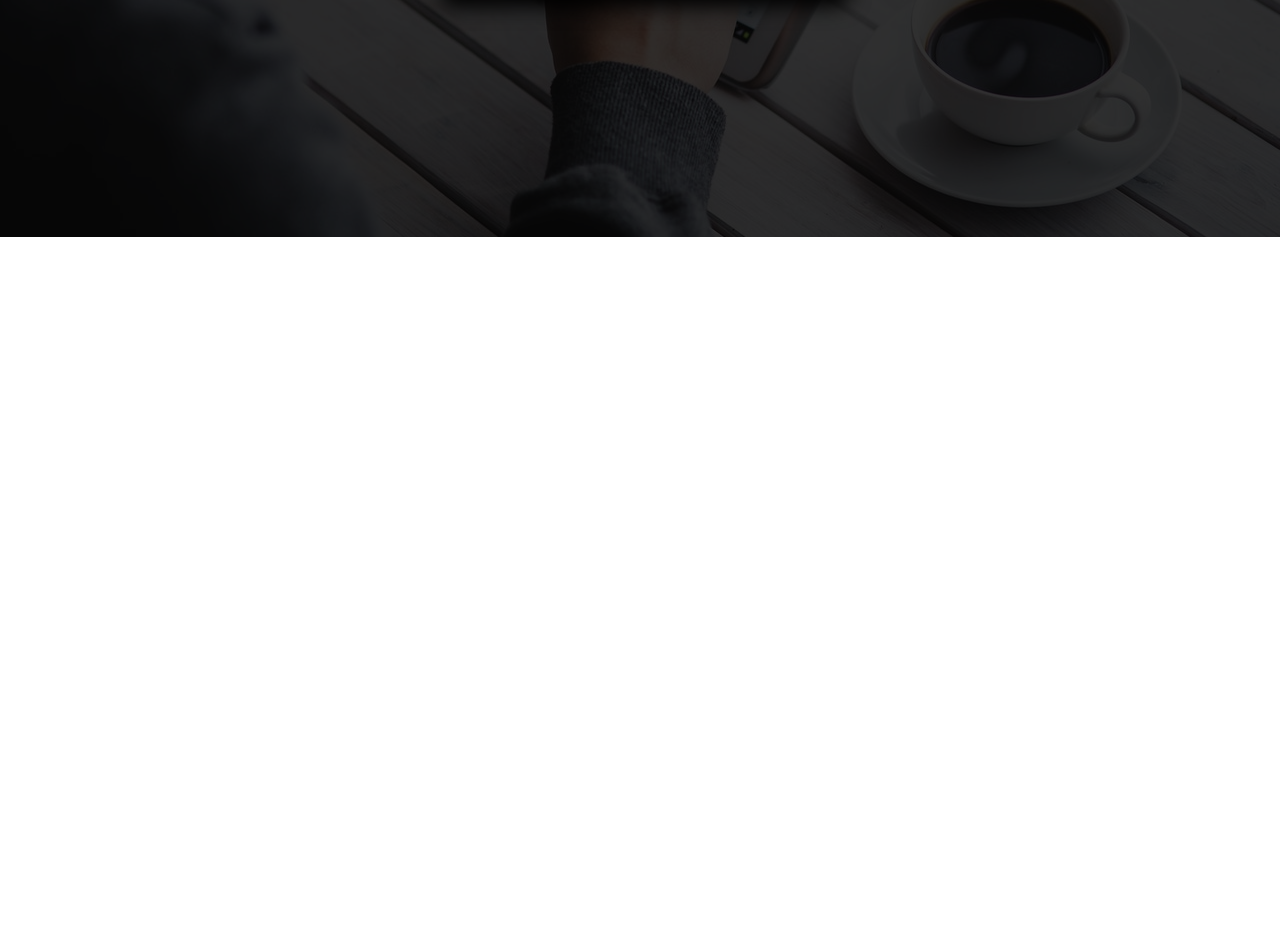
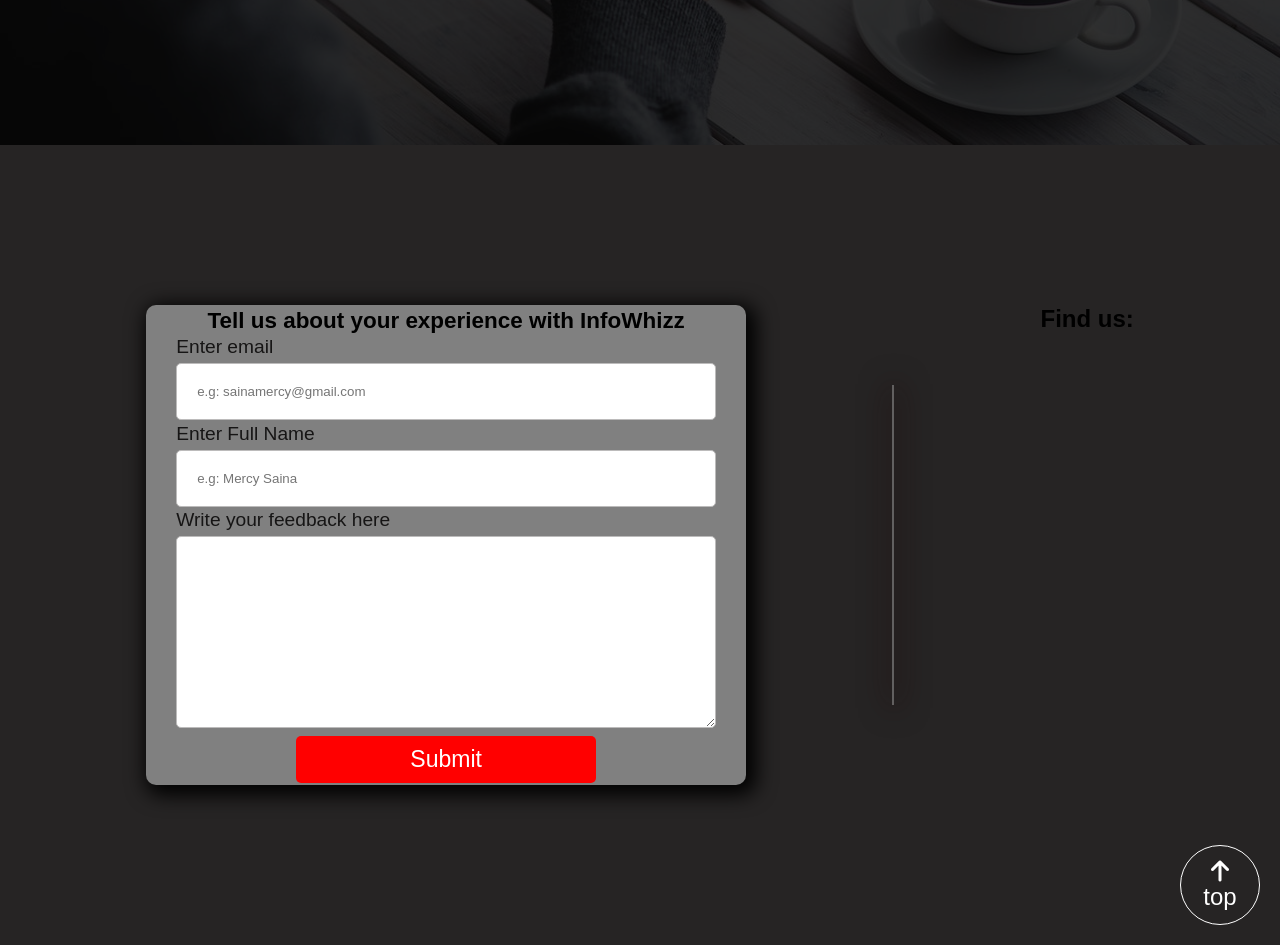
Before and after one commit to sainamercy/InfoWhiz-News, a website built with Parcel: page index.html in a window 1280 px wide. Shown: the part 655-1600 px from the top of the page. Before the commit the page ends 892 px from the top, so only its background shows below. Built offline with nearby package versions, Linux system fonts and the light colour scheme; no server answers.

Commit message:
updated-styles

```diff
--- a/css/style.css
+++ b/css/style.css
@@ -3,18 +3,29 @@
   padding: 0;
   box-sizing: border-box;
   font-family: Arial, Helvetica, sans-serif;
+  scroll-behavior: smooth;
+  overflow-x: hidden;
 }
 /* nav section */
 nav {
-  position: sticky;
-  top: 0;
   background-color: black;
   color: white;
   padding: 20px;
   width: 100%;
+  display: flex;
+  align-items: center;
+  justify-content: space-evenly;
+
 }
+nav a{
+  text-decoration: none;
+  color: white;
+  font-size: 1.5em;
+}
+
 #heading {
   font-size: 2em;
+  text-align: center;
 }
 #heading span {
   color: red;
@@ -32,6 +43,7 @@
   width: 100vw;
   background-image: url(../src/images/bg.jpg);
   background-size: cover;
+  background-attachment: fixed;
 }
 
 .opacity{
@@ -41,6 +53,16 @@
   width: 100%;
   display: flex;
   flex-direction: column;
+  align-items: center;
+  text-align: center;
+}
+.form{
+  height: 100%;
+  width: 100%;
+  display: flex;
+  flex-direction: column;
+  justify-content: center;
+  align-items: center;
 }
 form {
   display: flex;
@@ -49,15 +71,15 @@
   text-align: center;
   align-items: center;
   border-radius: 10px;
-  height: 40%;
-  width: 400px;
-  margin: auto;
+  height: 50%;
+  width: 600px;
+  /* margin: auto; */
   font-size: 1.2em;
   box-shadow: 5px 5px 20px 5px black;
   background-color: grey;
 }
-form input {
-  padding: 16px;
+form input, textarea {
+  padding: 20px;
   border-radius: 5px;
   width: 100%;
   border: none;
@@ -89,3 +111,61 @@
   display: flex;
   flex-direction: column;
 }
+/* contact section */
+
+#contact{
+  height: 100vh;
+  background-color: rgb(38, 36, 36);
+  width: 100%;
+  display: flex;
+  justify-content: space-evenly;
+  align-items: center;
+  position: absolute;
+
+}
+
+#contact form{
+  height: 60%;
+
+}
+
+#contactInfo{
+  height: 60%;
+  color: rgb(47, 46, 46);
+  flex-direction: column;
+  justify-content: center;
+  align-items: center;
+  text-align: center;
+}
+#contactInfo h3{
+  color: black;
+  font-size: 1.5em;
+}
+.line{
+  border: 1px solid rgb(98, 96, 96);
+  height: 40%;
+  box-shadow: 1px 1px 30px 2px rgb(30, 10, 10);
+
+}
+.toTop{
+  height: 80px;
+  width: 80px;
+  border: 1px solid white;
+  border-radius: 50%;
+  display: flex;
+  flex-direction: column;
+  justify-content: center;
+  align-items: center;
+  position: absolute;
+  right: 20px;
+  bottom: 20px;
+}
+.toTop a{
+  display: flex;
+  flex-direction: column;
+  justify-content: center;
+  align-items: center;
+  color: white;
+  text-decoration: none;
+  font-size: 1.5em;
+}
--- a/index.html
+++ b/index.html
@@ -5,19 +5,27 @@
     <meta http-equiv="X-UA-Compatible" content="IE=edge" />
     <meta name="viewport" content="width=device-width, initial-scale=1.0" />
     <title>Infowhiz News</title>
+    <script
+    src="https://kit.fontawesome.com/dbeb62ff9b.js"
+    crossorigin="anonymous"
+  ></script>
     <link rel="stylesheet" href="./css/style.css" />
   </head>
   <body>
-    <nav>
-      <h1 id="heading">Info<span>Whiz</span> News</h1>
-      <p id="slogan">Read the world today</p></div>
-    </nav>
     <!-- Authentication section -->
     <section id="authentication">
       <div class="opacity">
+        <nav class="center">
+          <h1 id="heading">Welcome to Info<span>Whiz</span> News</h1>
+        </nav>
         <!-- sign up form -->
+        <!-- <div class="welcomeMsg">
+          <p>Welcome to InfoWhizz news</p>
+          <p>Sign Up to get started</p>
+        </div> -->
+       <div class="form">
         <form action="submit" id="signUp">
-        <h3>Sign up</h3>
+          <h3>Sign up to get started!</h3>
           <label>
             <p>Enter email</p>
             <input
@@ -36,7 +44,7 @@
           </label>
           <label>
             <p>Enter password</p>
-          <input type="password" id="signUpPass" placeholder="password"/>
+            <input type="password" id="signUpPass" placeholder="password" />
           </label>
           <button type="submit" id="signUpBtn">sign up</button>
         </form>
@@ -53,22 +61,65 @@
           </label>
           <label>
             <p>Enter password</p>
-          <input type="password" id="loginPass" placeholder="password"/>
+            <input type="password" id="loginPass" placeholder="password" />
           </label>
           <button type="submit" id="loginBtn">log in</button>
         </form>
        </div>
+      </div>
     </section>
     <!-- main section -->
     <section id="main">
+    <nav>
+      <div><h1 id="heading">Info<span>Whiz</span> News</h1>
+        <p id="slogan">Read the world today</p></div>
+        <ul>
+          <li><a href="#contact">Contact</a></li>
+        </ul>
+    </nav>
       <div id="content">
         <div id="newsBriefs">
-         <p>Lorem ipsum dolor sit amet, consectetur adipisicing elit. Molestias consequatur eos repudiandae omnis, laboriosam excepturi deleniti repellendus quae suscipit mollitia perferendis rem animi aspernatur enim ad atque? Ullam, iusto necessitatibus.</p>
+          <p>
+            Lorem ipsum dolor sit amet, consectetur adipisicing elit. Molestias
+            consequatur eos repudiandae omnis, laboriosam excepturi deleniti
+            repellendus quae suscipit mollitia perferendis rem animi aspernatur
+            enim ad atque? Ullam, iusto necessitatibus.
+          </p>
         </div>
         <div id="newsDetails"></div>
       </div>
     </section>
-
+    <section id="contact">
+      <form action="submit" id="feedback">
+        <h3>Tell us about your experience with InfoWhizz</h3>
+        <label>
+          <p>Enter email</p>
+          <input
+            type="email"
+            id="fbEmail"
+            placeholder="e.g: sainamercy@gmail.com"
+          />
+        </label>
+        <label>
+          <p>Enter Full Name</p>
+          <input
+            type="text"
+            id="name"
+            placeholder="e.g: Mercy Saina"
+          />
+        </label>
+        <label>
+          <p>Write your feedback here</p>
+          <textarea name="" id="" cols="30" rows="10"></textarea>
+        </label>
+        <button type="submit" id="feedbackBtn">Submit</button>
+      </form>
+      <div class="line"></div>
+      <div id="contactInfo">
+        <h3>Find us:</h3>
+      </div>
+      <div class="toTop"><a href="#main"><i class="fa-solid fa-arrow-up"></i>top</a></div>
+    </section>
 
     <script src="./src/js/index.js" type="module"></script>
     <!-- <i class="fa fa-copyright" aria-hidden="true"></i> -->
```
Also changed, not shown: dist/index.html, 2 other files. Lines whose indentation alone changed are shown as unchanged.
